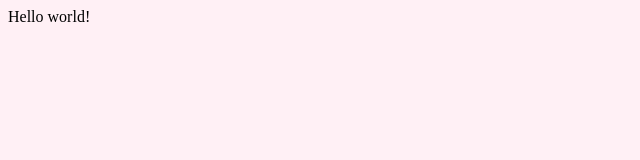
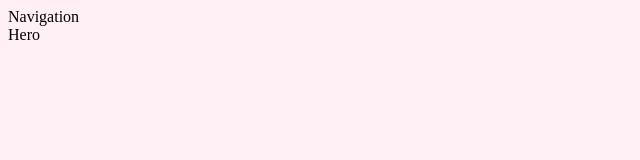
Before and after one commit to kristijansoldo/personal-website, a Gatsby site: page / in a window 1280 px wide. Shown: the full height of the page, 0-640 px from the left. Built offline with nearby package versions, Linux system fonts and the light colour scheme; Gatsby itself is replaced by a stand-in of ours.

Commit message:
Project structure

```diff
--- a/src/pages/index.js
+++ b/src/pages/index.js
@@ -4,6 +4,9 @@
 
 export default function Home() {
     return(
-        <div>Hello world!</div>
+        <div>
+            <Navigation />
+            <Hero />
+        </div>
     );
 }
```
